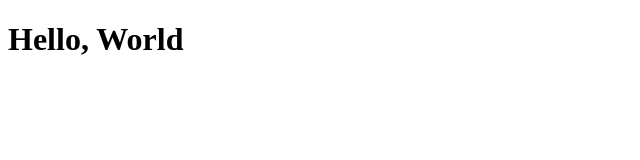
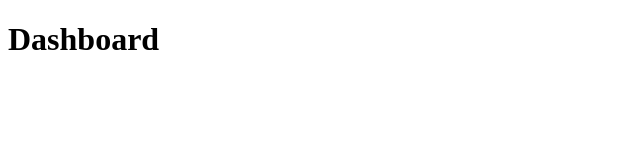
Before and after one commit to yvesnrb/githubexplorer, a React (Create React App) app: page / in a window 1280 px wide. Shown: the top 160 px of the page, without its empty margins (0-640 px from the left). Built offline with nearby package versions, Linux system fonts and the light colour scheme.

Commit message:
✨ Implemented application's routes

```diff
--- a/src/App.tsx
+++ b/src/App.tsx
@@ -1,7 +1,13 @@
-import React, { ReactElement } from 'react';
+import React from 'react';
+import { BrowserRouter } from 'react-router-dom';
+import Routes from './routes';
 
-const App: React.FC = (): ReactElement => {
-  return <h1>Hello, World</h1>;
+const App: React.FC = () => {
+  return (
+    <BrowserRouter>
+      <Routes />
+    </BrowserRouter>
+  );
 };
 
 export default App;
--- /dev/null
+++ b/src/routes/index.tsx
@@ -0,0 +1,15 @@
+import React from 'react';
+import { Switch, Route } from 'react-router-dom';
+import Dashboard from '../pages/Dashboard';
+import Repository from '../pages/Repository';
+
+const Routes: React.FC = () => {
+  return (
+    <Switch>
+      <Route exact path="/" component={Dashboard} />
+      <Route exact path="/repository" component={Repository} />
+    </Switch>
+  );
+};
+
+export default Routes;
```
